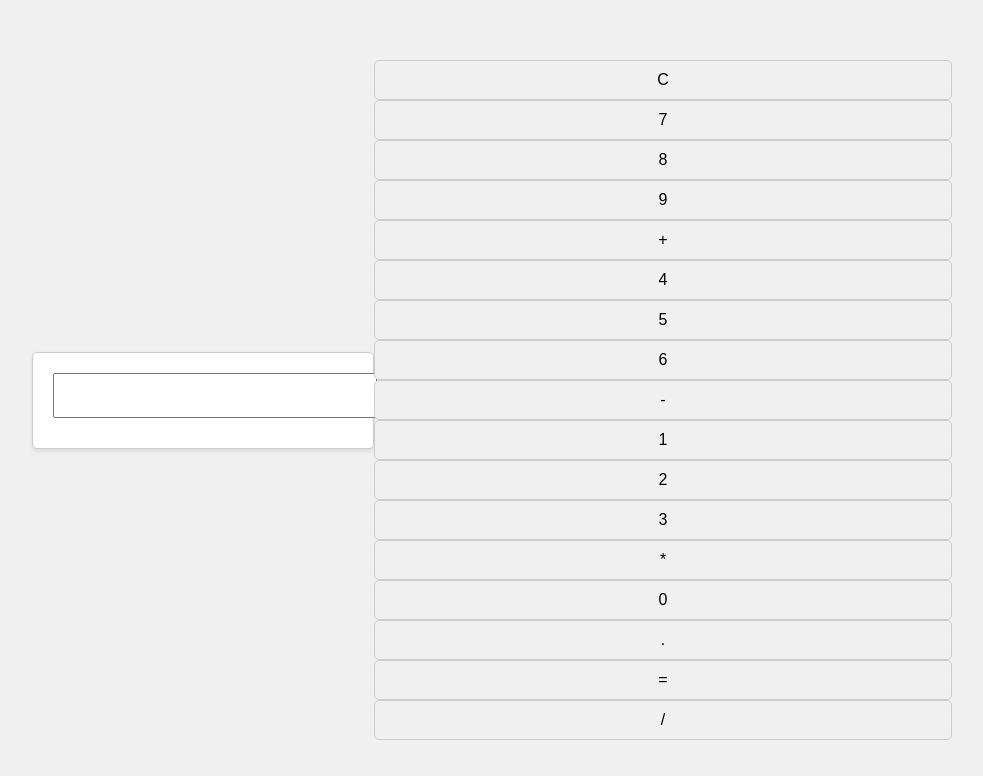
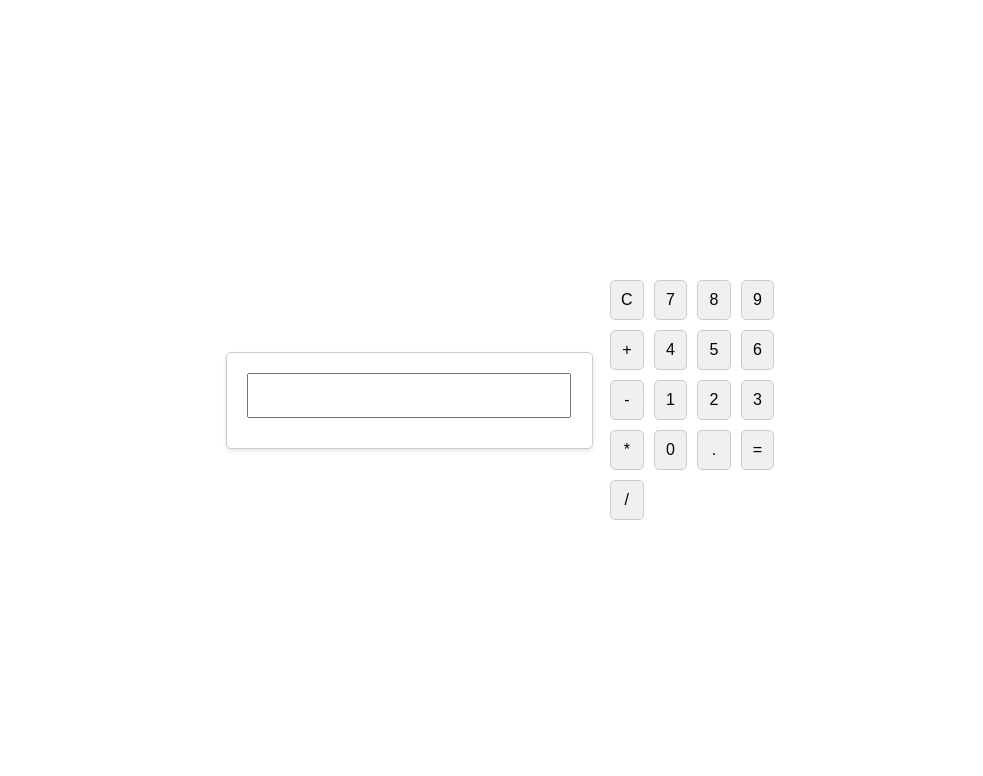
Before and after one commit to IagoOliveiraa/calc, a plain HTML site: page index.html in a window 1280 px wide. Shown: the whole page, without its empty margins (148-1131 px from the left). Drawn offline with Linux system fonts and the light colour scheme.

Commit message:
calc pika

```diff
--- a/css/style.css
+++ b/css/style.css
@@ -4,7 +4,7 @@ body {
     align-items: center;
     height: 100vh;
     margin: 0;
-    background-color: #f0f0f0;
+    background-color: #ffff;
   }
 
   .calc {
@@ -12,6 +12,7 @@ body {
     border-radius: 5px;
     background-color: #fff;
     padding: 20px;
+    padding-right: 3.5%;
     box-shadow: 0 2px 4px rgba(0, 0, 0, 0.1);
     width: 300px;
   }
@@ -23,13 +24,14 @@ body {
     margin-bottom: 10px;
   }
 
-  .buttons {
+  .button{
     display: grid;
     grid-template-columns: repeat(4, 1fr);
     grid-gap: 10px;
   }
 
   button {
+    margin-left: 50%;
     width: 100%;
     padding: 10px;
     font-size: 16px;
```
